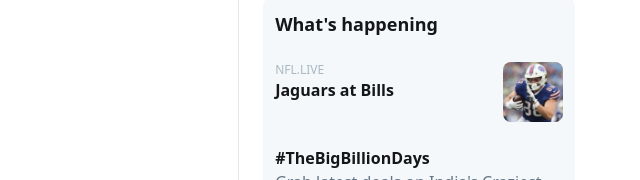
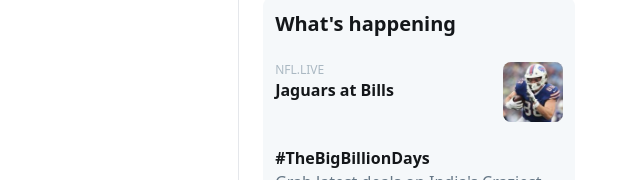
Before and after one commit to Abhinavmanoj007/Twitter, a website: page index.html in a window 1280 px wide. Shown: the part 214-394 px from the top of the page, 640-1280 px from the left. Drawn offline with Linux system fonts and the light colour scheme.

Commit message:
rightSection

```diff
--- a/index.html
+++ b/index.html
@@ -285,7 +285,7 @@
           </div>
           <!-- BELOW SUBSCRIPTION -->
           <div class="bg-xxlightGray p-3 rounded-lg flex flex-col gap-6">
-            <h1 class="font-bold text-lg">What's happening</h1>
+            <h1 class="font-bold text-xl">What's happening</h1>
             <div class="flex justify-between">
               <div>
                 <h2 class="text-lightGray text-xs">NFL.LIVE</h2>
```
Also changed, not shown: css/main.css.
